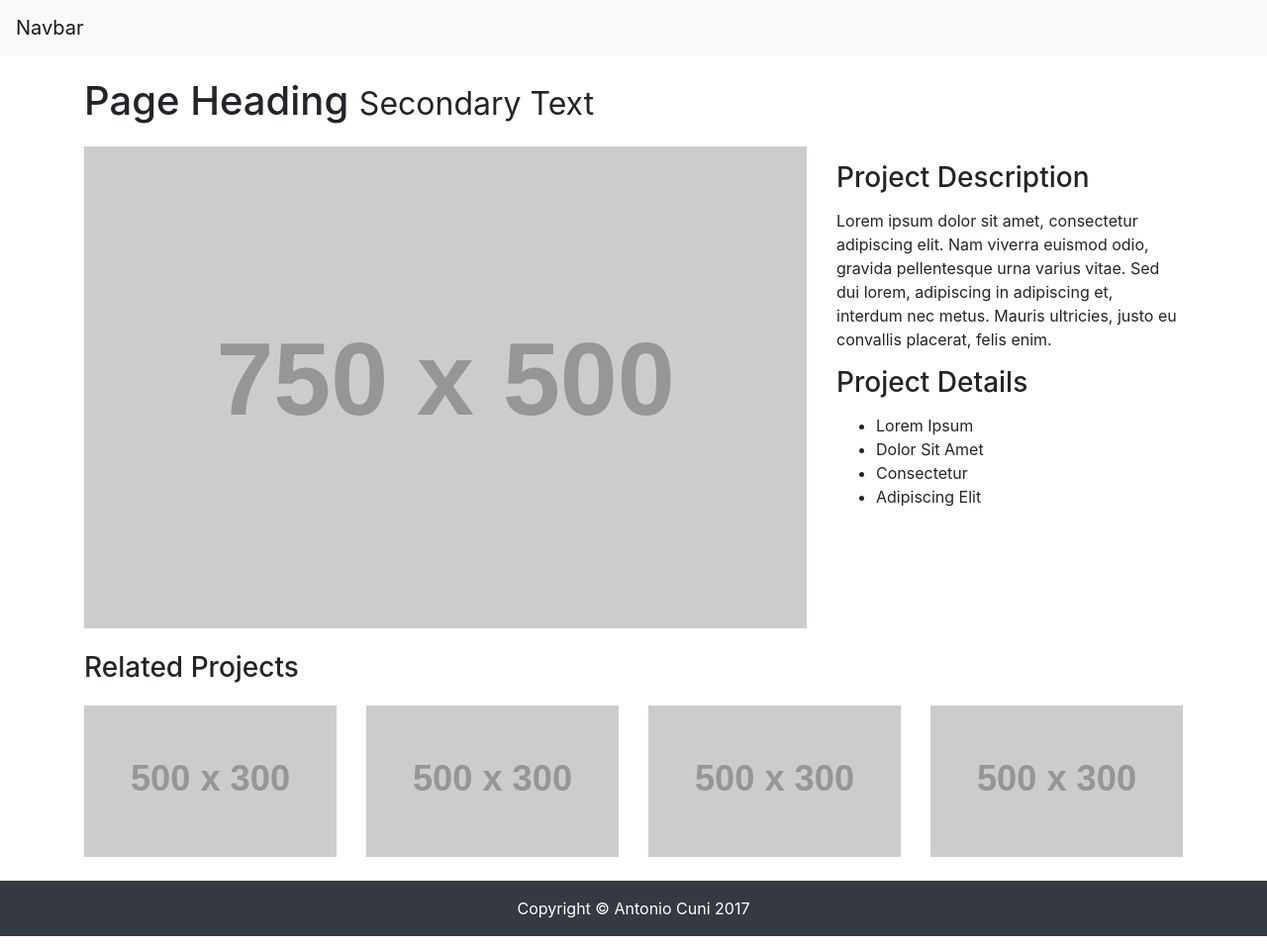
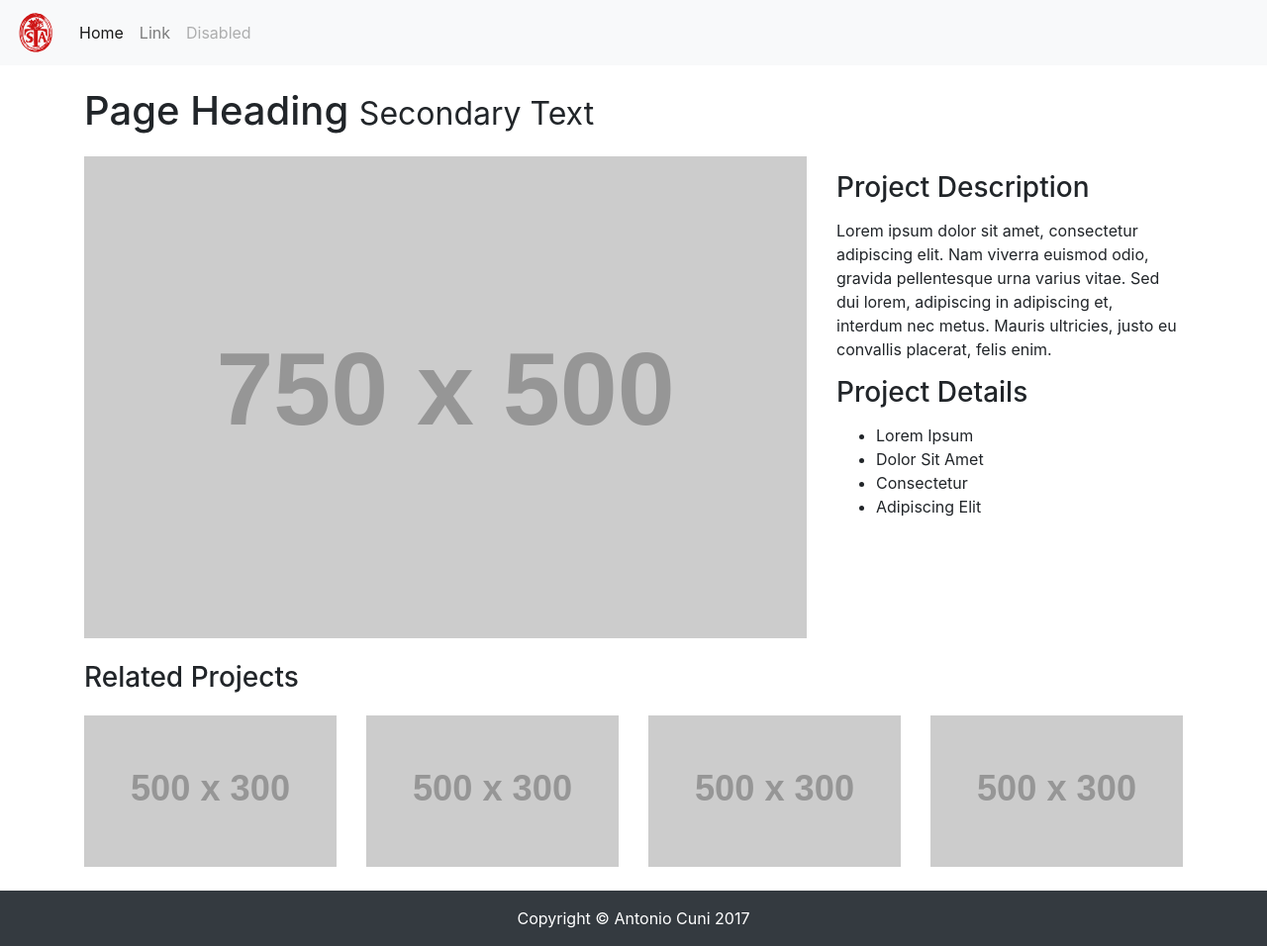
Before and after one commit to antocuni/15agosto, a Jekyll site: the page built from index.html, in a window 1280 px wide. Shown: the whole page at 99% size. Built offline with Jekyll 4.4.1, drawn with Linux system fonts in a browser that asks for light colours; nearby versions of some CDN libraries.

Commit message:
add a logo and some dummy links to the navbar

```diff
--- a/_includes/navbar.html
+++ b/_includes/navbar.html
@@ -1,3 +1,22 @@
-<nav class="navbar navbar-light bg-light">
-  <a class="navbar-brand" href="#">Navbar</a>
+<nav class="navbar navbar-expand-md navbar-light bg-light">
+  <a class="navbar-brand" href="#">
+    <img src="/assets/logo.svg" height="40" width="40" alt="">
+  </a>
+  <button class="navbar-toggler" type="button" data-toggle="collapse" data-target="#navbarSupportedContent" aria-controls="navbarSupportedContent" aria-expanded="false" aria-label="Toggle navigation">
+    <span class="navbar-toggler-icon"></span>
+  </button>
+
+  <div class="collapse navbar-collapse" id="navbarSupportedContent">
+    <ul class="navbar-nav mr-auto">
+      <li class="nav-item active">
+        <a class="nav-link" href="#">Home <span class="sr-only">(current)</span></a>
+      </li>
+      <li class="nav-item">
+        <a class="nav-link" href="#">Link</a>
+      </li>
+      <li class="nav-item">
+        <a class="nav-link disabled" href="#">Disabled</a>
+      </li>
+    </ul>
+  </div>
 </nav>
```
Also changed, not shown: assets/logo.svg (added).
